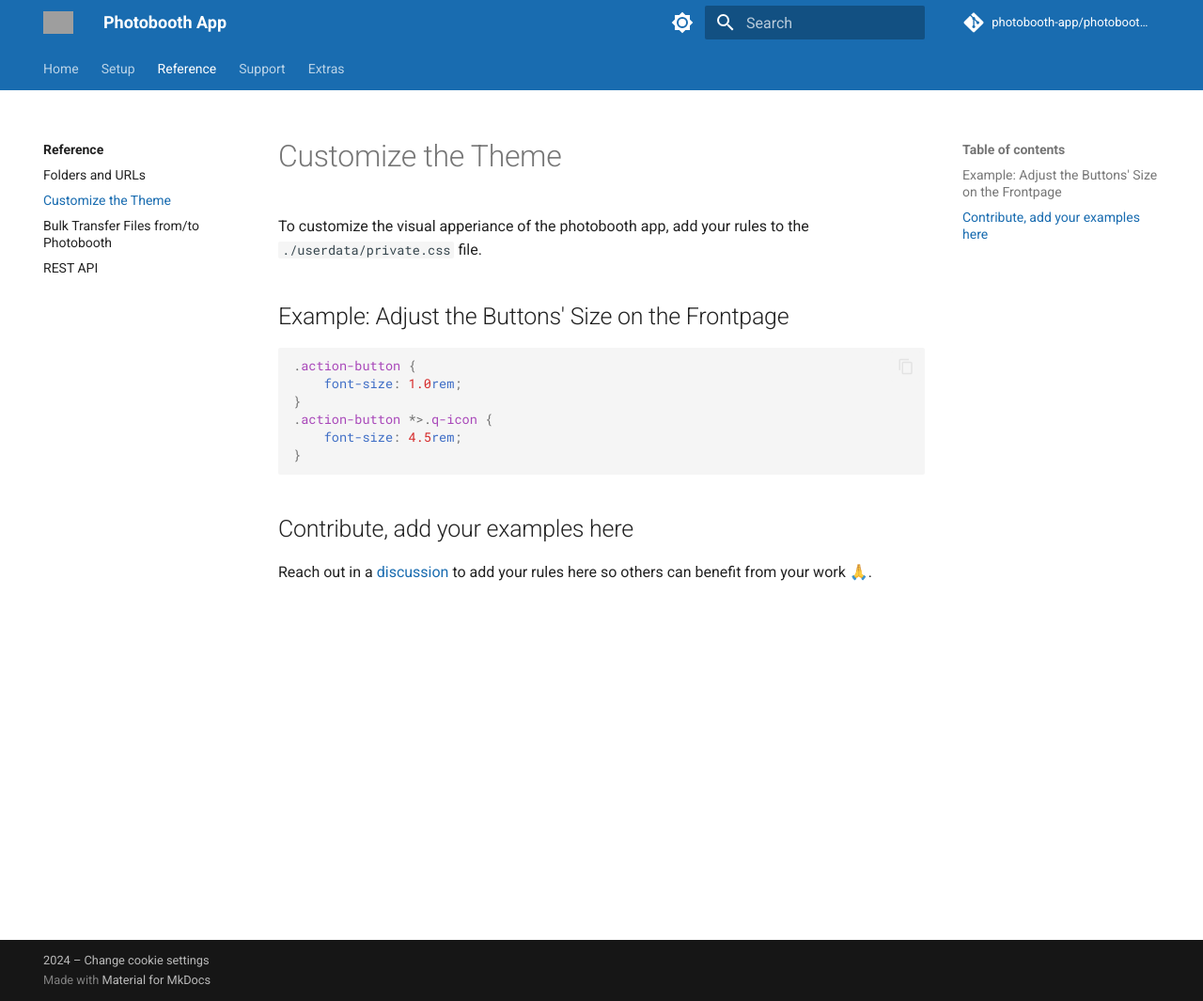
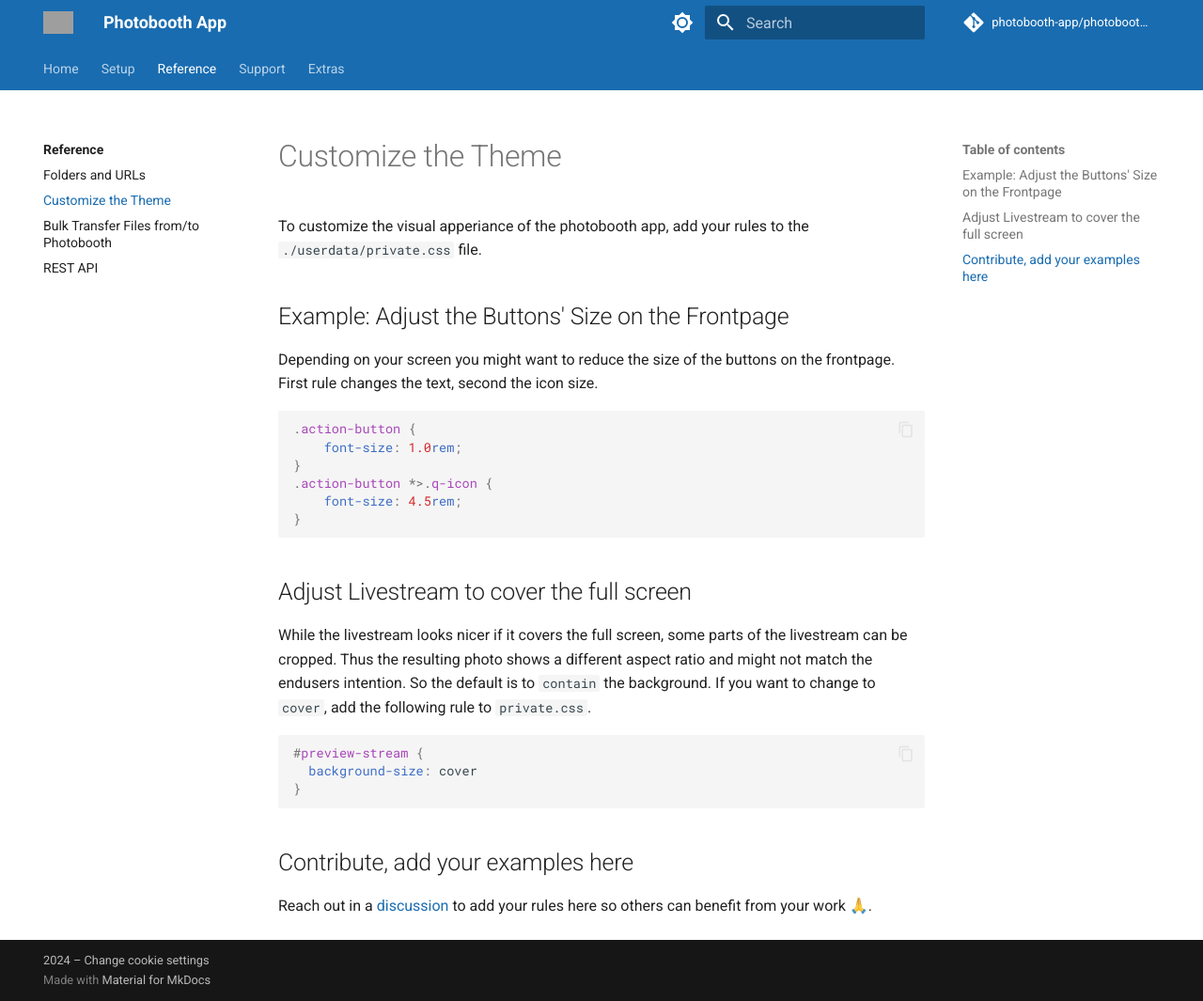
Before and after one commit to photobooth-app/photobooth-docs, an MkDocs documentation site: the page built from docs/reference/customizetheme.md, in a window 1280 px wide and 1065 px high. Shown: the whole window at 94% size. Built offline with MkDocs 1.6.1 and Material for MkDocs 9.7.7, drawn with Linux system fonts in a browser that asks for light colours; comment, search, counter and statistics services are not loaded; grey boxes are pictures that could not be loaded.

Commit message:
add background contain info

````diff
--- a/docs/reference/customizetheme.md
+++ b/docs/reference/customizetheme.md
@@ -3,6 +3,8 @@
 To customize the visual apperiance of the photobooth app, add your rules to the `./userdata/private.css` file.
 
 ## Example: Adjust the Buttons' Size on the Frontpage
+
+Depending on your screen you might want to reduce the size of the buttons on the frontpage. First rule changes the text, second the icon size.
 
 ```css
 .action-button {
@@ -13,6 +15,19 @@
 }
 ```
 
+## Adjust Livestream to cover the full screen
+
+While the livestream looks nicer if it covers the full screen, some parts of the livestream can be cropped.
+Thus the resulting photo shows a different aspect ratio and might not match the endusers intention.
+So the default is to `contain` the background. If you want to change to `cover`, add the following rule to `private.css`.
+
+```css
+#preview-stream {
+  background-size: cover
+}
+
+```
+
 ## Contribute, add your examples here
 
 Reach out in a [discussion](https://github.com/photobooth-app/photobooth-app/discussions) to add your rules here so others can benefit from your work 🙏.
````
Also changed, not shown: docs/support/faq.md (+24 -0 lines).
